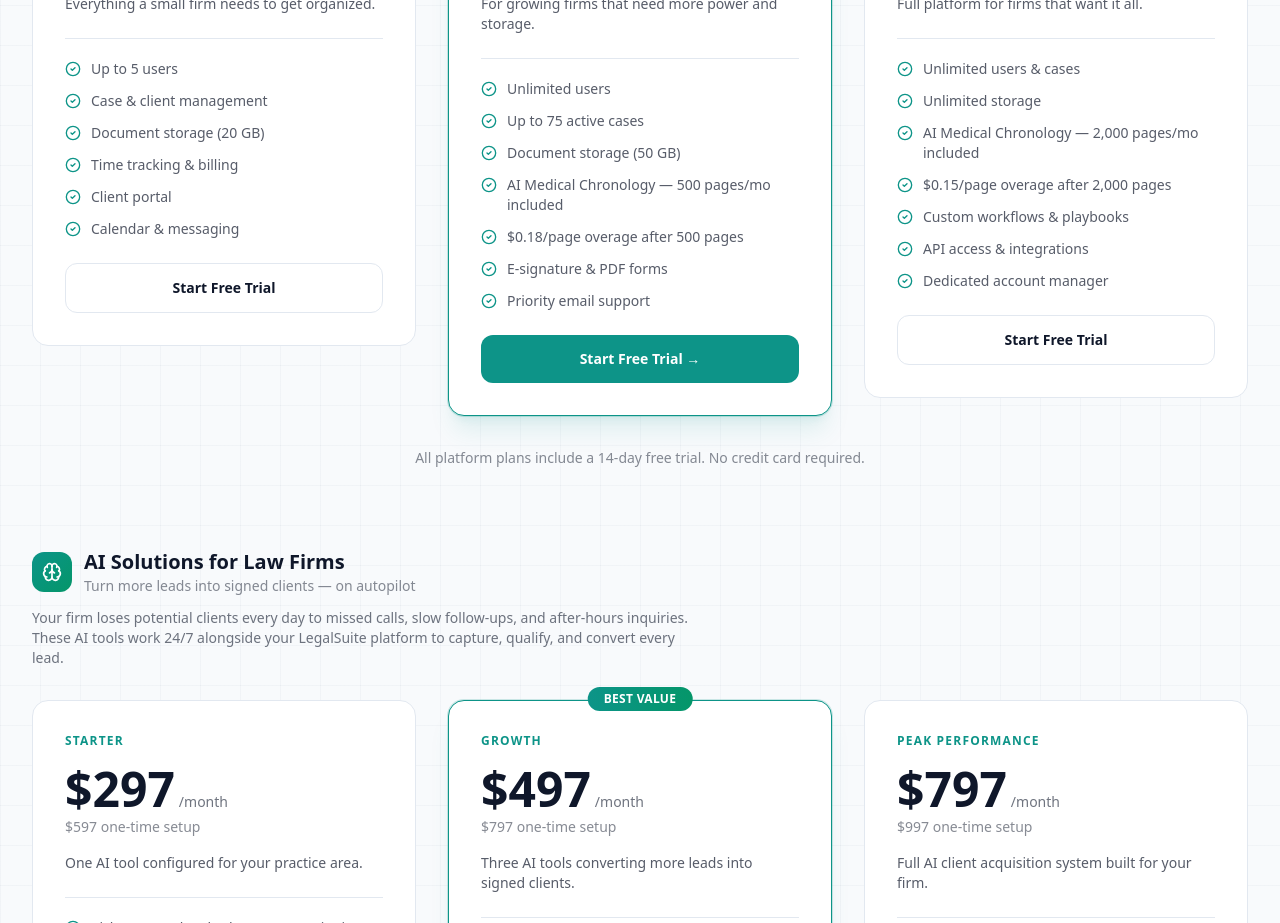
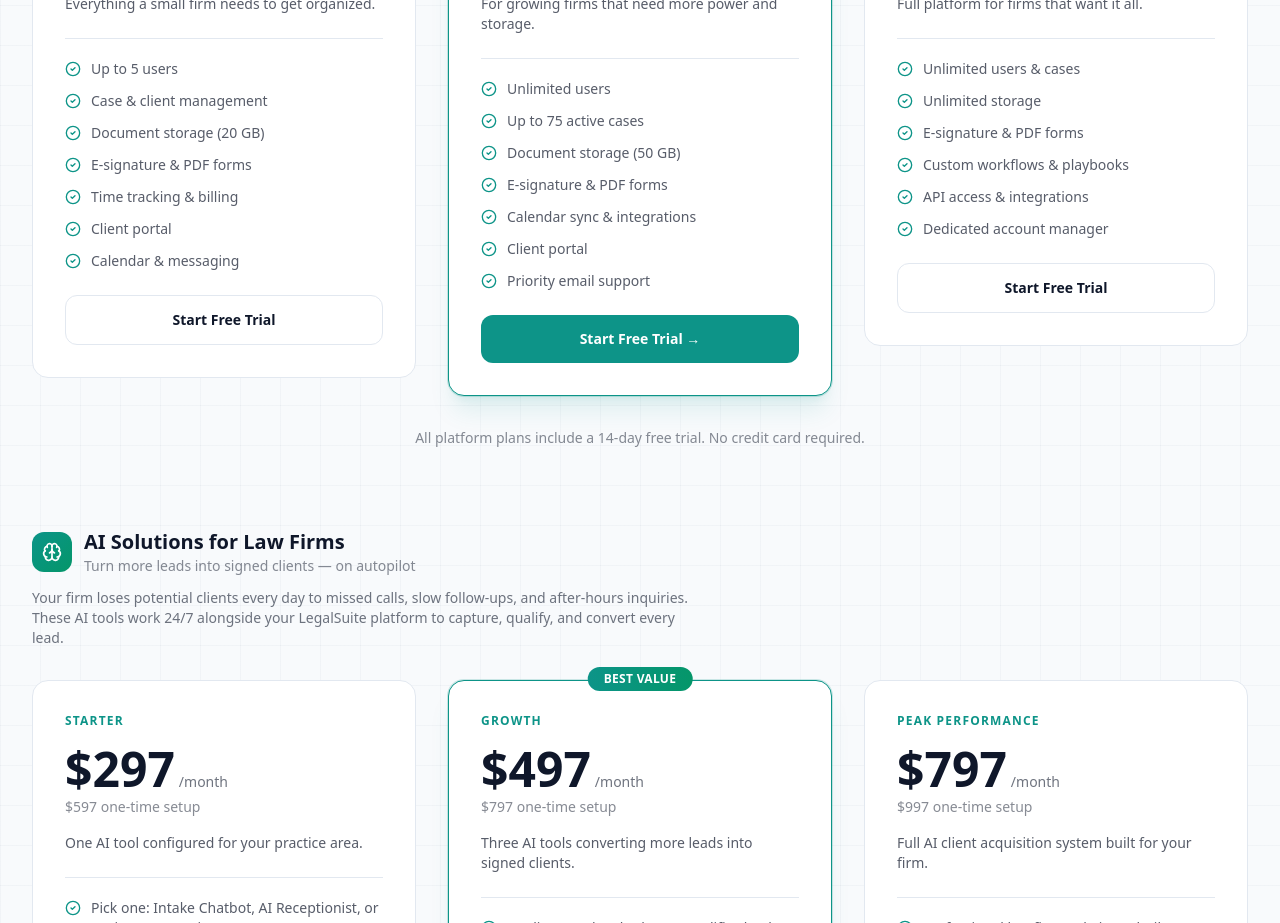
Before and after one commit to wyliestevens/legalsuite-landing, a Next.js app: page / in a window 1280 px wide. Shown: the part 5120-6043 px from the top of the page. Built offline with nearby package versions, Linux system fonts and the light colour scheme.

Commit message:
E-signatures & PDF forms on all plan tiers, remove stale chronology allotment lines
Co-Authored-By: Claude Opus 4.6 <noreply@anthropic.com>

```diff
--- a/src/app/page.tsx
+++ b/src/app/page.tsx
@@ -749,6 +749,7 @@ function Pricing() {
         "Up to 5 users",
         "Case & client management",
         "Document storage (20 GB)",
+        "E-signature & PDF forms",
         "Time tracking & billing",
         "Client portal",
         "Calendar & messaging",
@@ -764,9 +765,9 @@ function Pricing() {
         "Unlimited users",
         "Up to 75 active cases",
         "Document storage (50 GB)",
-        "AI Medical Chronology — 500 pages/mo included",
-        "$0.18/page overage after 500 pages",
         "E-signature & PDF forms",
+        "Calendar sync & integrations",
+        "Client portal",
         "Priority email support",
       ],
       popular: true,
@@ -779,8 +780,7 @@ function Pricing() {
       features: [
         "Unlimited users & cases",
         "Unlimited storage",
-        "AI Medical Chronology — 2,000 pages/mo included",
-        "$0.15/page overage after 2,000 pages",
+        "E-signature & PDF forms",
         "Custom workflows & playbooks",
         "API access & integrations",
         "Dedicated account manager",
```
